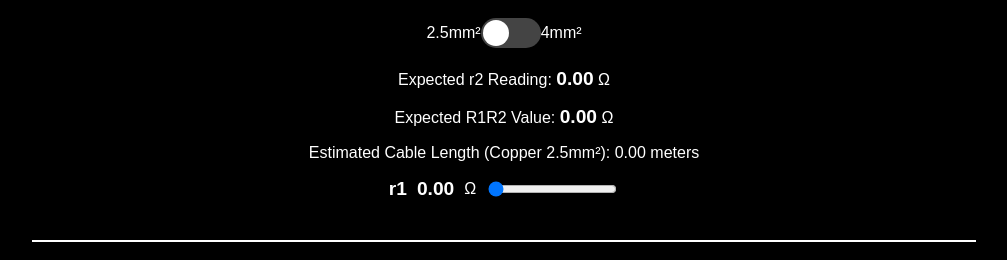
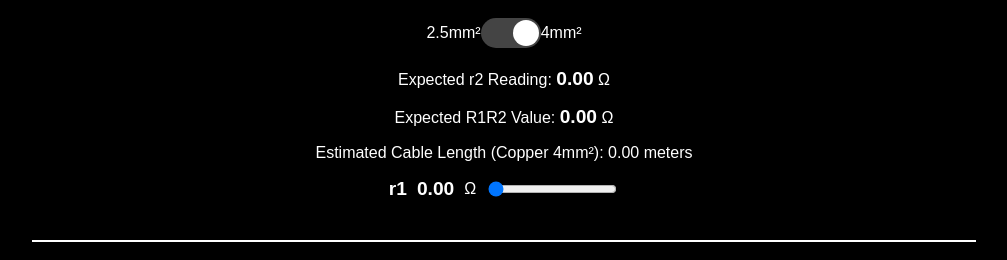
Before and after one commit to ElectricianTools/ElectricianTools.github.io, a plain HTML site: page index.html in a window 1280 px wide. Both pictures are taken after a click on the element 646 px from the left and 123 px from the top of the page. Shown: the part 90-350 px from the top of the page, without its empty margins (136-1143 px from the left). Drawn offline with Linux system fonts and the light colour scheme.

Commit message:
Update index.html

```diff
--- a/index.html
+++ b/index.html
@@ -114,6 +114,23 @@
             document.getElementById('typeValue').innerText = `Type: ${type}`;
             document.getElementById('ampsValue').innerText = `Amps: ${amps}`;
         }
+
+        const cableToggle = document.getElementById("cableToggle");
+        const cableSizeDisplay = document.getElementById("cableSize");
+        let is4mm = false;
+
+        function toggleCableType() {
+            is4mm = !is4mm;
+            if (is4mm) {
+                cableSizeDisplay.textContent = "4mm²";
+                cableToggle.classList.add("toggle-active");
+            } else {
+                cableSizeDisplay.textContent = "2.5mm²";
+                cableToggle.classList.remove("toggle-active");
+            }
+        }
+
+        cableToggle.addEventListener("click", toggleCableType);
         updateZs();
     </script>
 
```
